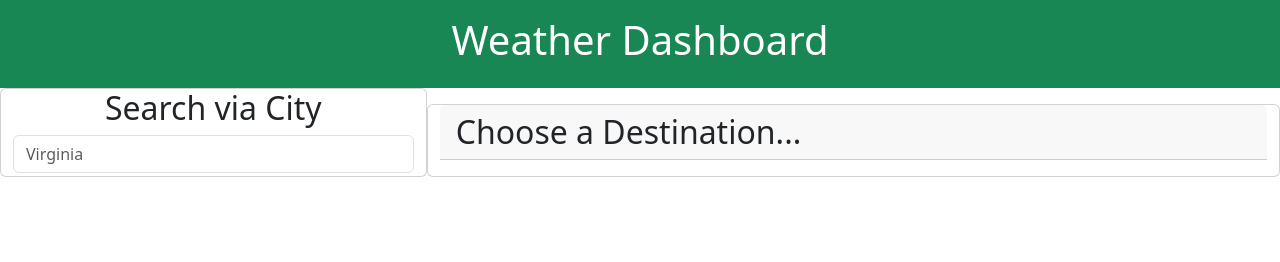
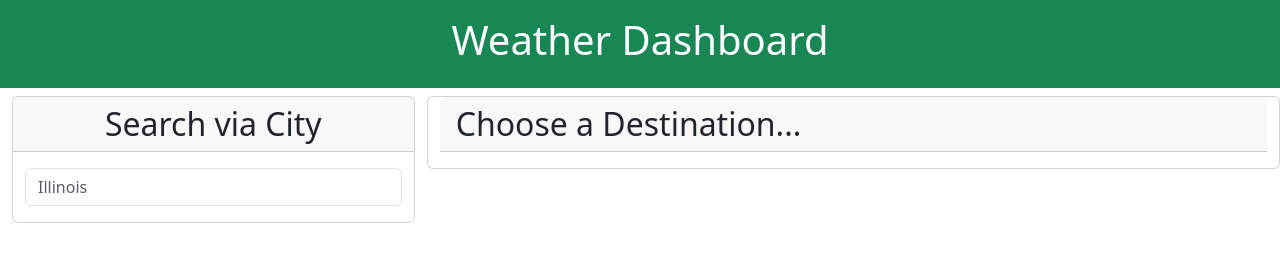
Before and after one commit to SuperRonanCraft/bootcamp-Weather-Dashboard, a plain HTML site: page index.html in a window 1280 px wide. Drawn offline with nearby package versions, Linux system fonts and the light colour scheme.

Commit message:
card padding

```diff
--- a/index.html
+++ b/index.html
@@ -16,21 +16,23 @@
       <h1 class="h1">Weather Dashboard</h1>
     </header>
     <main class="container-fluid">
-      <div class="row">
-        <div class="col-12 col-sm-4 text-center card">
-          <h2 class="h2">Search via City</h2>
-          <div id="search-container">
+      <div class="row mt-2">
+        <div class="col-12 col-sm-4">
+          <div class="text-center card">
+            <h2 class="h2 card-header">Search via City</h2>
+            <div class="container" id="search-container">
               <input
                 id="search-input"
-              class="rounded form-control"
+                class="rounded form-control my-3"
                 type="search"
-              placeholder="Virginia"
+                placeholder="Illinois"
                 aria-label="Search"
               />
               <div id="autocomplete-box"></div>
             </div>
           </div>
-        <div class="container-fluid col-sm-8 pt-3">
+        </div>
+        <div class="container-fluid col-sm-8">
           <div class="row">
             <div class="col-12 card">
               <h2 id="city" class="card-header">Choose a Destination...</h2>
```
Lines whose indentation alone changed are shown as unchanged.
